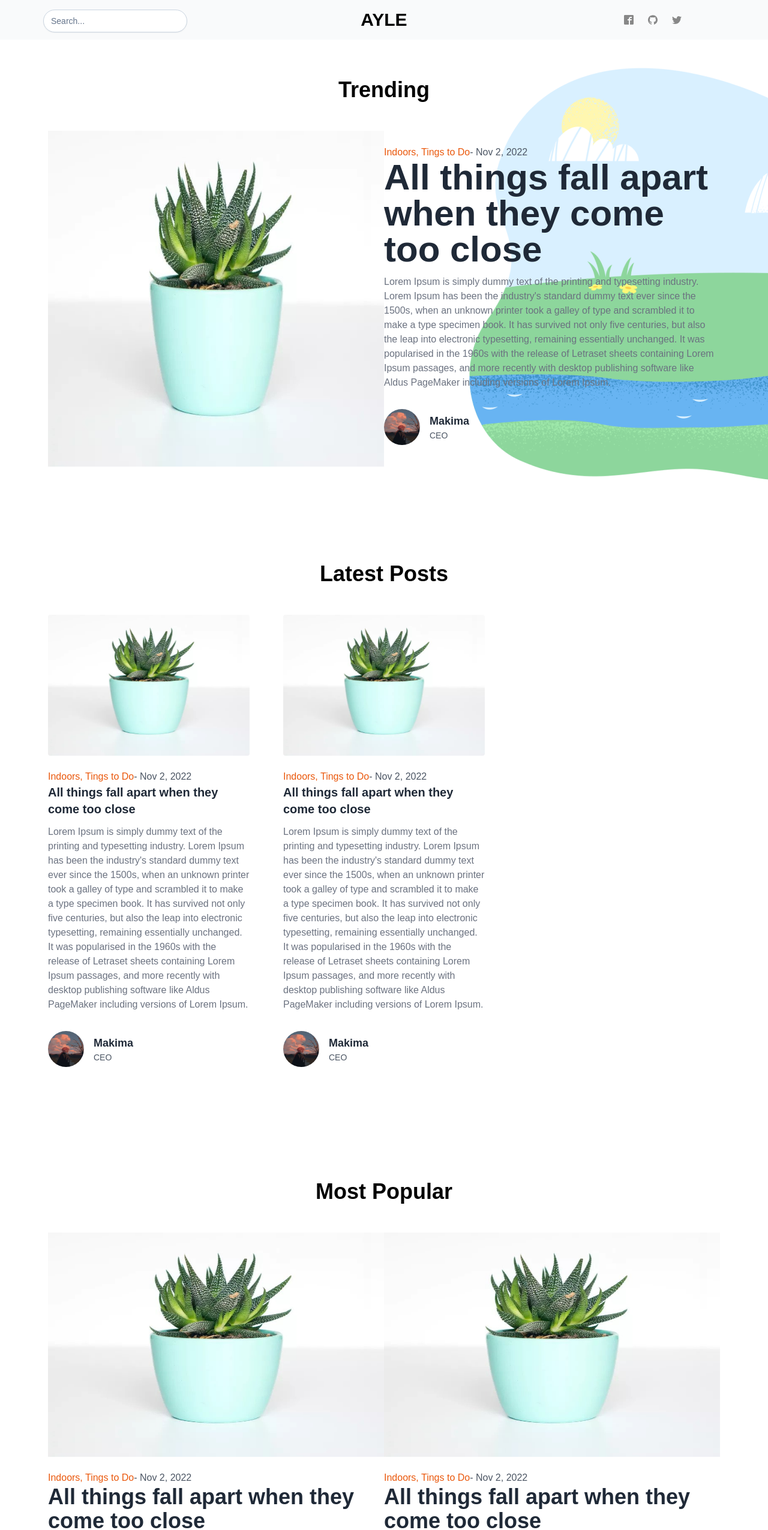
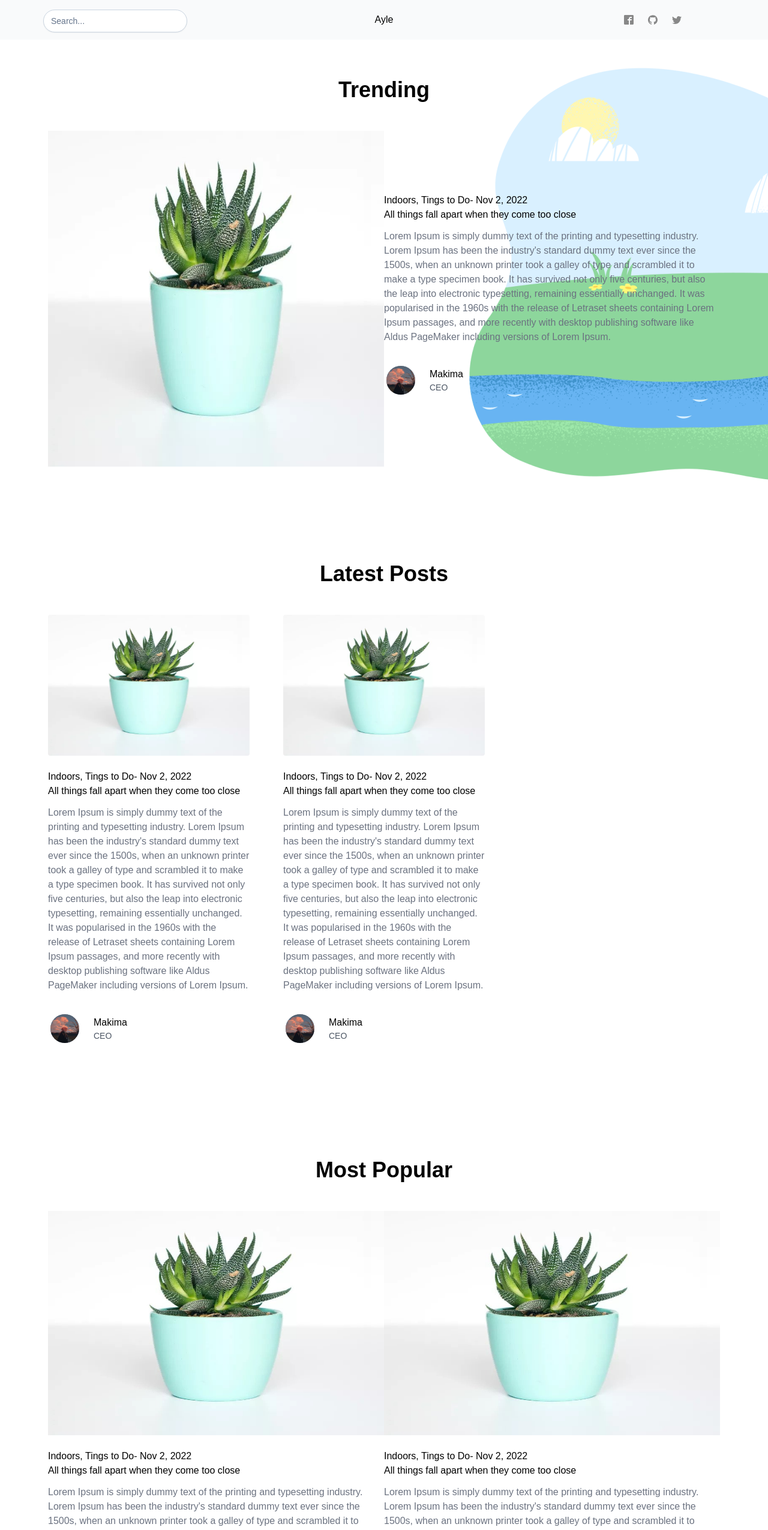
Before and after one commit to McVyp/blog, a Next.js app: page / in a window 1280 px wide. Shown: the top 2551 px of the page at 60% size. Built offline with nearby package versions, Linux system fonts and the light colour scheme.

Commit message:
added changes

```diff
--- a/components/_child/author.js
+++ b/components/_child/author.js
@@ -3,18 +3,22 @@ import Link from 'next/link'
 export default function Author() {
   return (
       <div className="author flex py-5">
+
+          <div class="m-1 mr-2 w-12 h-12 relative flex justify-center items-center rounded-full bg-gray-500 text-xl text-white">
           <Image
               src={"/assets/images/makima.jpg"}
-            height={60}
-            width={60}
+              layout="fill"
               alt=""
               className='rounded-full'
           />
+          </div>
           <div className='flex flex-col justify-center px-4'>
-            <Link href={"/"}><a className='text-lg font-bold text-gray-800 hover:text-gray-600'>Makima</a></Link>
+              <Link
+                  href={"/"}
+                  className='text-lg font-bold text-gray-800 hover:text-gray-600'>Makima</Link>
               <span className='text-sm text-gray-600'>CEO</span>
           </div>
 
       </div>
-  )
+  );
 }
--- a/components/_child/related.js
+++ b/components/_child/related.js
@@ -20,7 +20,7 @@ function Post() {
         <div className="flex gap-5">
             <div className='image flex flex-cols justify-start'>
                 <Link href={"/"}>
-                    <a>
+
                     <Image
                         src={"/assets/images/img1.jpg"}
                         width={300}
@@ -28,20 +28,21 @@ function Post() {
                         alt=""
                         className="rounded"
                     />
-                    </a>
+
                 </Link>
             </div>
             <div className='info flex justify-center flex-col'>
               <div className="category">
-                    <Link href={"/"}><a className="text-orange-600 hover:text-orange-800">Indoors, Tings to Do</a></Link>
-                    <Link href={"/"}><a className="text-gray-600 hover:text-gray-800">- Nov 2, 2022</a></Link>
+                    <Link href={"/"} className="text-orange-600 hover:text-orange-800">Indoors, Tings to Do</Link>
+                    <Link href={"/"} className="text-gray-600 hover:text-gray-800">- Nov 2, 2022</Link>
               </div>
               <div className="title">
-                    <Link href={"/"}><a className="text-xl font-bold text-gray-800 hover:text-gray-600">All things fall apart when they come too close</a></Link>
+                    <Link
+                        href={"/"}
+                        className="text-xl font-bold text-gray-800 hover:text-gray-600">All things fall apart when they come too close</Link>
             </div>
             <Author />
         </div>
         </div>
-
-    )
+    );
 }
--- a/components/footer.js
+++ b/components/footer.js
@@ -14,14 +14,14 @@ export default function Footer() {
         <div className="container mx-auto flex justify-center py-12">
             <div className="py-5">
                 <div className="flex gap-6 justify-center">
-                  <Link href={"/"}><a><ImFacebook2 color="#888888" /></a></Link>
-                  <Link href={"/"}><a><ImGithub color="#888888" /></a></Link>
-                  <Link href={"/"}><a><ImTwitter color="#888888" /></a></Link>
+                  <Link href={"/"}><ImFacebook2 color="#888888" /></Link>
+                  <Link href={"/"}><ImGithub color="#888888" /></Link>
+                  <Link href={"/"}><ImTwitter color="#888888" /></Link>
                 </div>
             </div>
             <p className="py-5 text-gray-400">Copyright &copy;2022 All rights reserved</p>
             <p className="text-gray-400 text-center">Terms & Condition</p>
         </div>
     </footer>
-  )
+  );
 }
--- a/components/header.js
+++ b/components/header.js
@@ -9,16 +9,16 @@ export default function Header() {
                   <input type="text" className="input-text"  placeholder="Search..."/>
               </div>
               <div className="shrink w-80 sm:order-2">
-                <Link href={"/"}><a className="font-bold uppercase text-3xl">Ayle</a></Link>
+                  <Link href={"/"} className="font-bold uppercase text-3xl">Ayle</Link>
               </div>
               <div className="w-96 order-3 flex justify-center">
                   <div className="flex gap-6">
-                    <Link href={"/"}><a><ImFacebook2 color="#888888" /></a></Link>
-                    <Link href={"/"}><a><ImGithub color="#888888" /></a></Link>
-                    <Link href={"/"}><a><ImTwitter color="#888888" /></a></Link>
+                      <Link href={"/"}><ImFacebook2 color="#888888" /></Link>
+                      <Link href={"/"}><ImGithub color="#888888" /></Link>
+                      <Link href={"/"}><ImTwitter color="#888888" /></Link>
                   </div>
               </div>
           </div>
       </header>
-  )
+  );
 }
--- a/components/section1.js
+++ b/components/section1.js
@@ -44,23 +44,25 @@ function Slide() {
         <div className='grid md:grid-cols-2'>
             <div className='image'>
                 <Link href={"/"}>
-                    <a>
+
                     <Image
                         src={"/assets/images/img1.jpg"}
                         width={600}
                         height={600}
                         alt=""
                     />
-                    </a>
+
                 </Link>
             </div>
             <div className='info flex justify-center flex-col'>
                 <div className="category">
-                    <Link href={"/"}><a className="text-orange-600 hover:text-orange-800">Indoors, Tings to Do</a></Link>
-                    <Link href={"/"}><a className="text-gray-600 hover:text-gray-800">- Nov 2, 2022</a></Link>
+                    <Link href={"/"} className="text-orange-600 hover:text-orange-800">Indoors, Tings to Do</Link>
+                    <Link href={"/"} className="text-gray-600 hover:text-gray-800">- Nov 2, 2022</Link>
                 </div>
                 <div className="title">
-                    <Link href={"/"}><a className="text-3xl md:text-6xl font-bold text-gray-800 hover:text-gray-600">All things fall apart when they come too close</a></Link>
+                    <Link
+                        href={"/"}
+                        className="text-3xl md:text-6xl font-bold text-gray-800 hover:text-gray-600">All things fall apart when they come too close</Link>
                 </div>
                 <p className="text-gray-500 py-3">
                 Lorem Ipsum is simply dummy text of the printing and typesetting industry. Lorem Ipsum has been the industry&apos;s standard dummy text ever since the 1500s, when an unknown printer took a galley of type and scrambled it to make a type specimen book. It has survived not only five centuries, but also the leap into electronic typesetting, remaining essentially unchanged. It was popularised in the 1960s with the release of Letraset sheets containing Lorem Ipsum passages, and more recently with desktop publishing software like Aldus PageMaker including versions of Lorem Ipsum.
@@ -68,5 +70,5 @@ function Slide() {
                 <Author />
             </div>
         </div>
-    )
+    );
 }
--- a/components/section2.js
+++ b/components/section2.js
@@ -17,11 +17,11 @@ export default function Section2() {
 }
 
 function Post() {
-    return(
+    return (
         <div className='item'>
             <div className='images'>
                 <Link href={"/"}>
-                    <a>
+
                     <Image
                         src={"/assets/images/img1.jpg"}
                         width={500}
@@ -29,16 +29,18 @@ function Post() {
                         alt=""
                         className="rounded"
                     />
-                    </a>
+
                 </Link>
             </div>
             <div className='info flex justify-center flex-col py-4'>
                 <div className="category">
-                    <Link href={"/"}><a className="text-orange-600 hover:text-orange-800">Indoors, Tings to Do</a></Link>
-                    <Link href={"/"}><a className="text-gray-600 hover:text-gray-800">- Nov 2, 2022</a></Link>
+                    <Link href={"/"} className="text-orange-600 hover:text-orange-800">Indoors, Tings to Do</Link>
+                    <Link href={"/"} className="text-gray-600 hover:text-gray-800">- Nov 2, 2022</Link>
                 </div>
                 <div className="title">
-                    <Link href={"/"}><a className="text-xl  font-bold text-gray-800 hover:text-gray-600">All things fall apart when they come too close</a></Link>
+                    <Link
+                        href={"/"}
+                        className="text-xl  font-bold text-gray-800 hover:text-gray-600">All things fall apart when they come too close</Link>
                 </div>
                 <p className="text-gray-500 py-3">
                 Lorem Ipsum is simply dummy text of the printing and typesetting industry. Lorem Ipsum has been the industry&apos;s standard dummy text ever since the 1500s, when an unknown printer took a galley of type and scrambled it to make a type specimen book. It has survived not only five centuries, but also the leap into electronic typesetting, remaining essentially unchanged. It was popularised in the 1960s with the release of Letraset sheets containing Lorem Ipsum passages, and more recently with desktop publishing software like Aldus PageMaker including versions of Lorem Ipsum.
@@ -46,5 +48,5 @@ function Post() {
                 <Author />
             </div>
         </div>
-    )
+    );
 }
--- a/components/section3.js
+++ b/components/section3.js
@@ -23,27 +23,29 @@ export default function Section3() {
 }
 
 function Post() {
-    return(
+    return (
         <div className='grid'>
             <div className='images'>
                 <Link href={"/"}>
-                    <a>
+
                     <Image
                         src={"/assets/images/img1.jpg"}
                         width={600}
                         height={400}
                         alt=""
                     />
-                    </a>
+
                 </Link>
             </div>
             <div className='info flex justify-center flex-col py-4'>
                 <div className="category">
-                    <Link href={"/"}><a className="text-orange-600 hover:text-orange-800">Indoors, Tings to Do</a></Link>
-                    <Link href={"/"}><a className="text-gray-600 hover:text-gray-800">- Nov 2, 2022</a></Link>
+                    <Link href={"/"} className="text-orange-600 hover:text-orange-800">Indoors, Tings to Do</Link>
+                    <Link href={"/"} className="text-gray-600 hover:text-gray-800">- Nov 2, 2022</Link>
                 </div>
                 <div className="title">
-                    <Link href={"/"}><a className="text-3xl md:text-4xl font-bold text-gray-800 hover:text-gray-600">All things fall apart when they come too close</a></Link>
+                    <Link
+                        href={"/"}
+                        className="text-3xl md:text-4xl font-bold text-gray-800 hover:text-gray-600">All things fall apart when they come too close</Link>
                 </div>
                 <p className="text-gray-500 py-3">
                 Lorem Ipsum is simply dummy text of the printing and typesetting industry. Lorem Ipsum has been the industry&apos;s standard dummy text ever since the 1500s, when an unknown printer took a galley of type and scrambled it to make a type specimen book.
@@ -51,5 +53,5 @@ function Post() {
                 <Author />
             </div>
         </div>
-    )
+    );
 }
--- a/components/section4.js
+++ b/components/section4.js
@@ -30,11 +30,11 @@ export default function Section4() {
 }
 
 function Post(){
-  return(
+  return (
       <div className='flex gap-5'>
           <div className='image flex flex-cols justify-start'>
               <Link href={"/"}>
-                    <a>
+
                   <Image
                       src={"/assets/images/img1.jpg"}
                       width={300}
@@ -42,20 +42,21 @@ function Post(){
                       alt=""
                       className="rounded"
                   />
-                    </a>
+
               </Link>
           </div>
           <div className='info flex justify-center flex-col'>
                 <div className="category">
-                    <Link href={"/"}><a className="text-orange-600 hover:text-orange-800">Indoors, Tings to Do</a></Link>
-                    <Link href={"/"}><a className="text-gray-600 hover:text-gray-800">- Nov 2, 2022</a></Link>
+                      <Link href={"/"} className="text-orange-600 hover:text-orange-800">Indoors, Tings to Do</Link>
+                      <Link href={"/"} className="text-gray-600 hover:text-gray-800">- Nov 2, 2022</Link>
                 </div>
                 <div className="title">
-                    <Link href={"/"}><a className="text-xl font-bold text-gray-800 hover:text-gray-600">All things fall apart when they come too close</a></Link>
+                      <Link
+                          href={"/"}
+                          className="text-xl font-bold text-gray-800 hover:text-gray-600">All things fall apart when they come too close</Link>
               </div>
               <Author />
           </div>
       </div>
-
-  )
+  );
 }
```
Lines whose indentation alone changed are shown as unchanged.
